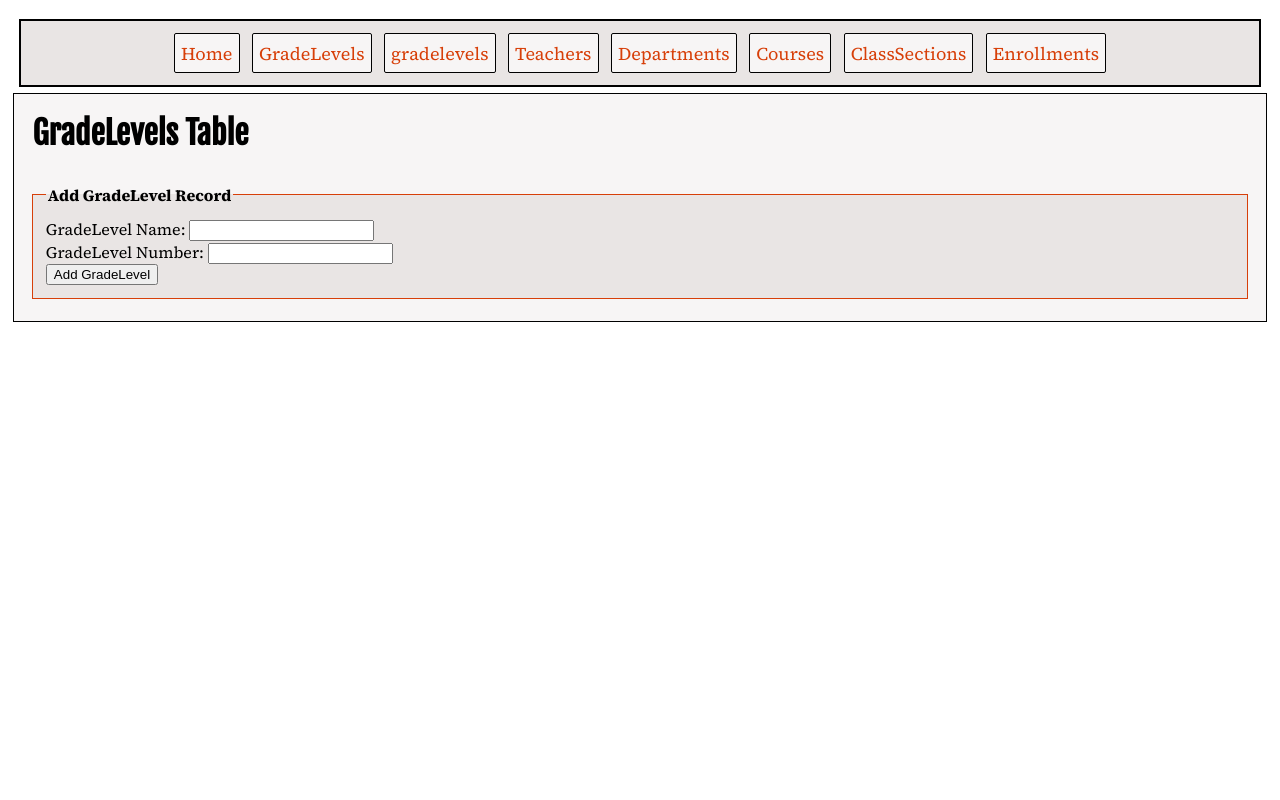
After one commit to conradschreiner/BHSClassEnrollmentsFlaskApp, a Flask app: template templates/gradelevels.j2 in a window 1280 px wide. The commit adds this page. Run offline with Flask 3, Linux system fonts and the light colour scheme; the template is opened without the code that fills it, so the values that code supplies are empty; parts of the project's set-up code (start-up, migrations or seed data) failed here and were passed over; some libraries are stand-ins or nearby versions.

Commit message:
added select_all_gradelevels.sql to store the gradelevels query, configred the template for gradelevels with our html, fixed hrefs on both pages for the homepage. it needs to use / instead of index.j2 because that is the root route. I fixed it on the students page as well.

```diff
--- a/app.py
+++ b/app.py
@@ -4,8 +4,6 @@ from flask import Flask, render_template, json, redirect
 from flask_mysqldb import MySQL
 from flask import request
 from read_sql_file import read_sql_file
-import logging
-import time
 
 app = Flask(__name__)
 
@@ -25,12 +23,26 @@ def root():
 def students():
     """Route CRUD methods to the Students Entity Page"""
 
+    # load query from file and store as string variable
     students_query = read_sql_file(r"database/sql_storage/select_all_students.sql")
 
+    # run query and generate jinja template
     cursor = db.execute_query(db_connection=db_connection, query=students_query)
     results = cursor.fetchall()
-    logging.info(f"Results: {results}")
     return render_template("students.j2", students=results)
+
+@app.route("/gradelevels.j2", methods=["POST", "GET"])
+def gradelevels():
+    """Route CRUD methods to the GradeLevel Entity Page"""
+
+    # load query from file and store as string variable
+    gradelevels_query = read_sql_file(r"database/sql_storage/select_all_gradelevels.sql")
+
+    # run query and generate jinja template
+    cursor = db.execute_query(db_connection=db_connection, query=gradelevels_query)
+    results = cursor.fetchall()
+    return render_template("gradelevels.j2", gradelevels=results)
+
 
 # Listener
 if __name__ == "__main__":
--- /dev/null
+++ b/database/sql_storage/select_all_gradelevels.sql
@@ -0,0 +1,3 @@
+SELECT gl.gradeLevelID, gl.gradeName as "Grade Name", gl.gradeNumber as "Grade Number"
+FROM `GradeLevels` gl
+ORDER BY gl.gradeLevelID;
--- /dev/null
+++ b/templates/gradelevels.j2
@@ -0,0 +1,62 @@
+<!DOCTYPE j2>
+<j2 lang="en">
+<head>
+    <meta charset="UTF-8">
+    <meta name="viewport" content="width=device-width, initial-scale=1.0" />
+      <link rel="stylesheet"  type="text/css" media="screen" href="static/css/main.css">
+    <title>GradeLevels Table</title>
+</head>
+<body>
+<nav>
+    <a href="/">Home</a>
+    <a href="gradelevels.j2">GradeLevels</a>
+    <a href="gradelevels.j2">gradelevels</a>
+    <a href="teachers.j2">Teachers</a>
+    <a href="departments.j2">Departments</a>
+    <a href="courses.j2">Courses</a>
+    <a href="classsections.j2">ClassSections</a>
+    <a href="enrollments.j2">Enrollments</a>
+</nav>
+<section>
+<h1>GradeLevels Table</h1>
+<table border="1" cellpadding="5" style="border-collapse:collapse">
+      <tr>
+        <!-- Iterate through each key in the first entry to get the
+        column name -->
+        {% for key in gradelevels[0].keys() %}
+
+        <!-- Create a <th> tag with the key inside of it, this will be
+        our header row -->
+        <th>{{ key }}</th>
+
+        <!-- End of this for loop -->
+        {% endfor %}
+      </tr>
+    {% for gradelevel in gradelevels %}
+      <tr>
+ <!-- Then iterate through every key in the current person dictionary -->
+        {% for key in gradelevel.keys() %}
+        <td>{{gradelevel[key]}}</td>
+        {% endfor %}
+      </tr>
+    {% endfor %}
+    </table>
+<form>
+  <fieldset>
+    <legend><strong>Add GradeLevel Record</strong></legend>
+    <div>
+      <label for="gradeName">GradeLevel Name: </label>
+      <input type="text" id="gradeName" name="gradeName"/>
+    </div>
+        <div>
+      <label for="gradeNum">GradeLevel Number: </label>
+      <input type="number" id="gradeNum" name="gradeNum"/>
+    </div>
+    <label for="addGrade">
+        <button type="submit" id="addGrade">Add GradeLevel</button>
+      </label>
+  </fieldset>
+</form>
+    </section>
+</body>
+</j2>
--- a/templates/index.j2
+++ b/templates/index.j2
@@ -9,8 +9,8 @@
   <header>Beaver High School Class Enrollments</header>
   <body>
   <nav>
-    <a href="index.j2">Home</a>
-    <a href="GradeLevels.j2">Grade Levels</a>
+    <a href="/">Home</a>
+    <a href="gradelevels.j2">Grade Levels</a>
     <a href="students.j2">Students</a>
     <a href="Teachers.j2">Teachers</a>
     <a href="Departments.j2">Departments</a>
--- a/templates/students.j2
+++ b/templates/students.j2
@@ -8,8 +8,8 @@
   </head>
   <body>
 <nav>
-    <a href="index.j2">Home</a>
-    <a href="GradeLevels.j2">GradeLevels</a>
+    <a href="/">Home</a>
+    <a href="gradelevels.j2">GradeLevels</a>
     <a href="students.j2">Students</a>
     <a href="Teachers.j2">Teachers</a>
     <a href="Departments.j2">Departments</a>
```
